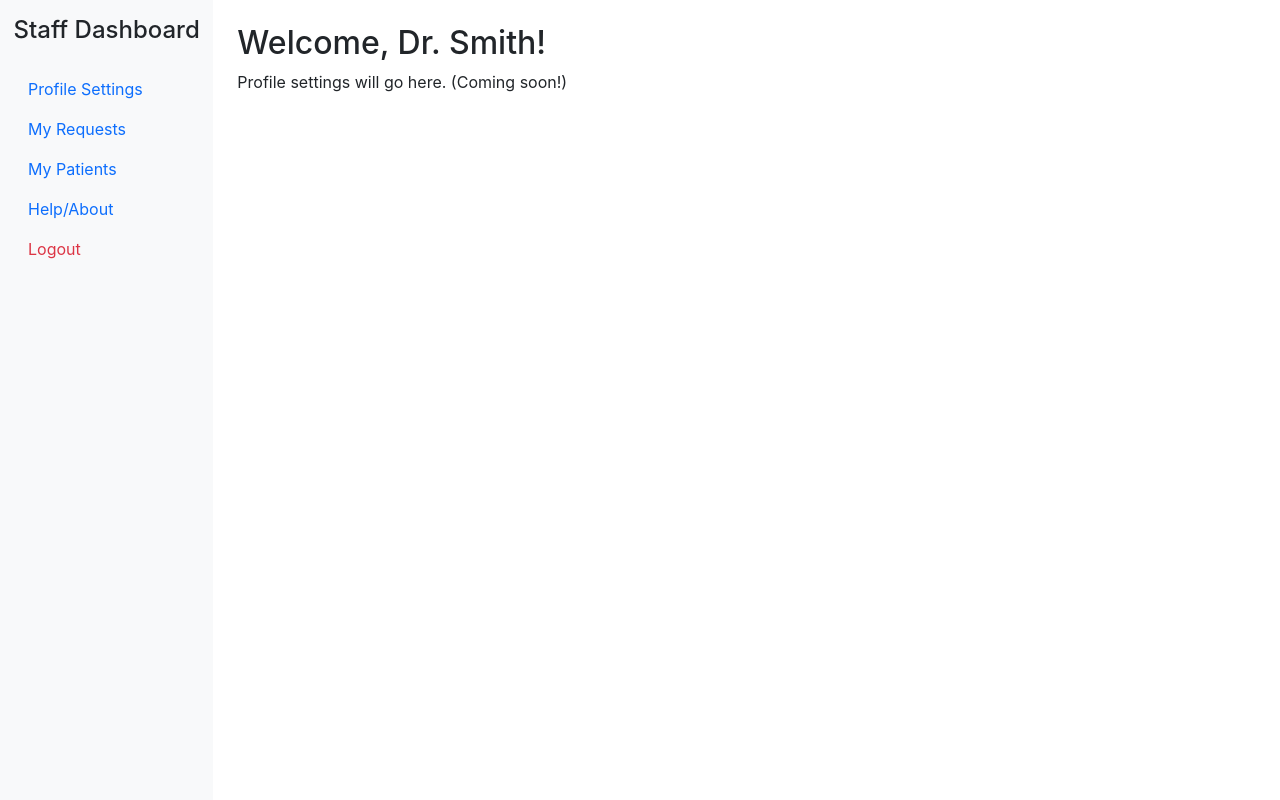
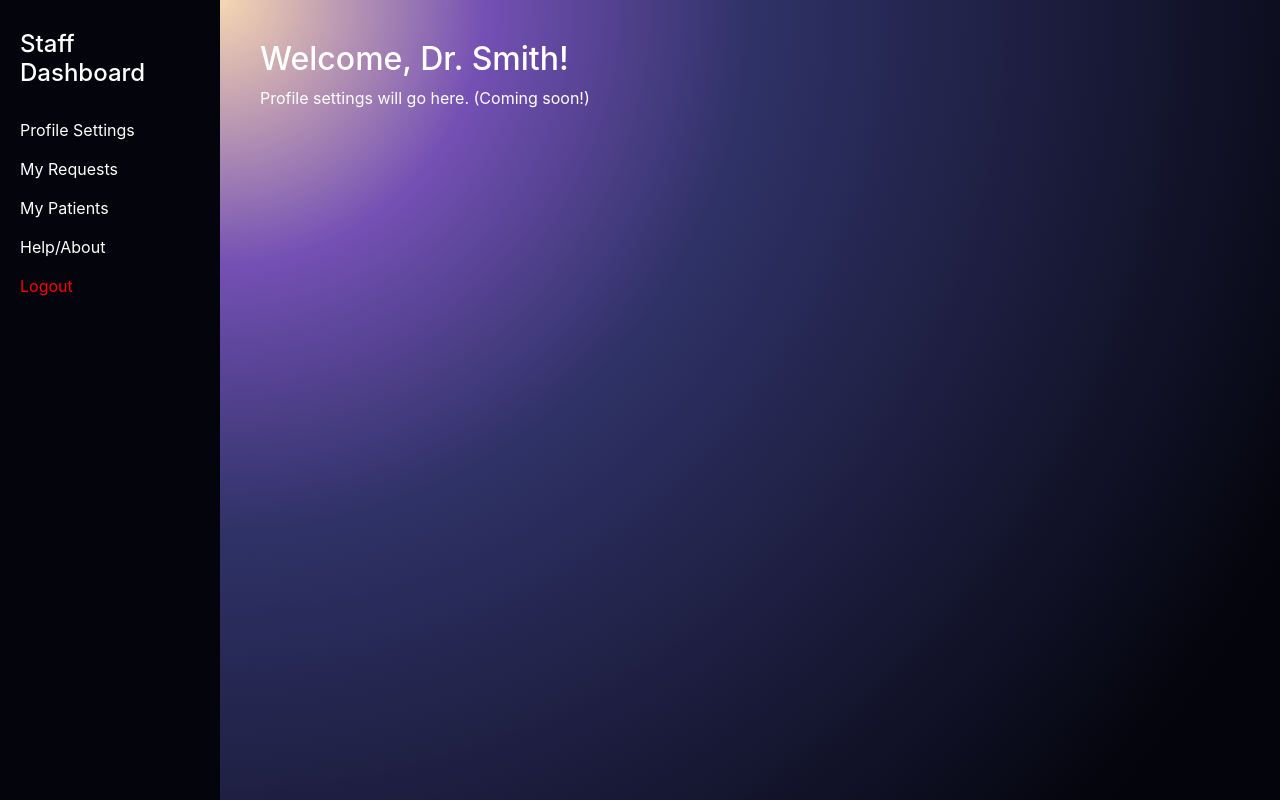
Before and after one commit to Anisha-Hasan/react-blockchain-dicom-protection, a React (Create React App) app: page /staff-dashboard in a window 1280 px wide. Built offline with nearby package versions, Linux system fonts and the light colour scheme.

Commit message:
Dashboard.css is added for both the Dashboards

```diff
--- /dev/null
+++ b/src/components/Dashboard.css
@@ -0,0 +1,37 @@
+.dashboard-container {
+  display: flex;
+  height: 100vh;
+}
+
+.sidebar {
+  width: 220px;
+  background: #04040c;
+  color: #fff;
+  padding: 30px 20px;
+}
+
+.sidebar h2 {
+  font-size: 1.5rem;
+  margin-bottom: 30px;
+}
+
+.sidebar ul {
+  list-style: none;
+  padding: 0;
+}
+
+.sidebar ul li {
+  margin: 15px 0;
+  cursor: pointer;
+}
+
+.sidebar ul li:hover {
+  color: #7450b4;
+}
+
+.main-content {
+  flex-grow: 1;
+  padding: 40px;
+  background: radial-gradient(circle at top left, #f7d7b1 0%, #7450b4 20%, #2f3267 40%, #04040c 90%);
+  color: #fff;
+}
--- a/src/components/PatientDashboard.js
+++ b/src/components/PatientDashboard.js
@@ -1,56 +1,28 @@
 import React, { useState } from 'react';
+import './Dashboard.css';
 
 function PatientDashboard() {
   const [section, setSection] = useState('profile');
 
-  // Dummy patient name for now
   const patientName = 'Mark';
 
   return (
-    <div className="container-fluid">
-      <div className="row">
+    <div className="dashboard-container">
       {/* Sidebar */}
-        <nav className="col-md-3 col-lg-2 d-md-block bg-light sidebar collapse" style={{ height: '100vh' }}>
-          <div className="position-sticky pt-3">
-            <h4 className="text-center mb-4">Dashboard</h4>
-            <ul className="nav flex-column">
-              <li className="nav-item">
-                <button className="nav-link btn btn-link text-start" onClick={() => setSection('profile')}>
-                  Profile Settings
-                </button>
-              </li>
-              <li className="nav-item">
-                <button className="nav-link btn btn-link text-start" onClick={() => setSection('requests')}>
-                  Access Requests
-                </button>
-              </li>
-              <li className="nav-item">
-                <button className="nav-link btn btn-link text-start" onClick={() => setSection('dicoms')}>
-                  My DICOMs
-                </button>
-              </li>
-              <li className="nav-item">
-                <button className="nav-link btn btn-link text-start" onClick={() => setSection('log')}>
-                  Access Log
-                </button>
-              </li>
-              <li className="nav-item">
-                <button className="nav-link btn btn-link text-start" onClick={() => setSection('help')}>
-                  Help/About
-                </button>
-              </li>
-              <li className="nav-item">
-                <button className="nav-link btn btn-link text-start text-danger" onClick={() => alert('Logging out')}>
-                  Logout
-                </button>
-              </li>
+      <aside className="sidebar">
+        <h2>Patient Dashboard</h2>
+        <ul>
+          <li onClick={() => setSection('profile')}>Profile Settings</li>
+          <li onClick={() => setSection('requests')}>Access Requests</li>
+          <li onClick={() => setSection('dicoms')}>My DICOMs</li>
+          <li onClick={() => setSection('log')}>Access Log</li>
+          <li onClick={() => setSection('help')}>Help/About</li>
+          <li onClick={() => alert('Logging out')} style={{ color: 'red' }}>Logout</li>
         </ul>
-          </div>
-        </nav>
+      </aside>
 
       {/* Main Content */}
-        <main className="col-md-9 ms-sm-auto col-lg-10 px-md-4">
-          <div className="pt-4">
+      <main className="main-content">
         {section === 'profile' && (
           <div>
             <h2>Welcome back, {patientName}!</h2>
@@ -81,9 +53,7 @@ function PatientDashboard() {
             <p>Learn more about this system. (Coming soon!)</p>
           </div>
         )}
-          </div>
       </main>
-      </div>
     </div>
   );
 }
--- a/src/components/StaffDashboard.js
+++ b/src/components/StaffDashboard.js
@@ -1,18 +1,17 @@
 import React, { useState } from 'react';
+import './Dashboard.css';
 
 function StaffDashboard() {
   const [section, setSection] = useState('profile');
 
   const staffName = 'Dr. Smith';
 
-  // Dummy data for requests
   const requests = [
     { id: 1, patient: 'Mark', status: 'Approved' },
     { id: 2, patient: 'Sarah', status: 'Pending' },
     { id: 3, patient: 'John', status: 'Declined' },
   ];
 
-  // Dummy data for patients
   const patients = [
     { id: 'P001', name: 'Mark', permission: 'Granted' },
     { id: 'P002', name: 'Sarah', permission: 'Pending' },
@@ -20,48 +19,21 @@ function StaffDashboard() {
   ];
 
   return (
-    <div className="container-fluid">
-      <div className="row">
+    <div className="dashboard-container">
       {/* Sidebar */}
-        <nav className="col-md-3 col-lg-2 d-md-block bg-light sidebar collapse" style={{ height: '100vh' }}>
-          <div className="position-sticky pt-3">
-            <h4 className="text-center mb-4">Staff Dashboard</h4>
-            <ul className="nav flex-column">
-              <li className="nav-item">
-                <button className="nav-link btn btn-link text-start" onClick={() => setSection('profile')}>
-                  Profile Settings
-                </button>
-              </li>
-              <li className="nav-item">
-                <button className="nav-link btn btn-link text-start" onClick={() => setSection('requests')}>
-                  My Requests
-                </button>
-              </li>
-              <li className="nav-item">
-                <button className="nav-link btn btn-link text-start" onClick={() => setSection('patients')}>
-                  My Patients
-                </button>
-              </li>
-              <li className="nav-item">
-                <button className="nav-link btn btn-link text-start" onClick={() => setSection('help')}>
-                  Help/About
-                </button>
-              </li>
-              <li className="nav-item">
-                <button
-                  className="nav-link btn btn-link text-start text-danger"
-                  onClick={() => alert('Logging out')}
-                >
-                  Logout
-                </button>
-              </li>
+      <aside className="sidebar">
+        <h2>Staff Dashboard</h2>
+        <ul>
+          <li onClick={() => setSection('profile')}>Profile Settings</li>
+          <li onClick={() => setSection('requests')}>My Requests</li>
+          <li onClick={() => setSection('patients')}>My Patients</li>
+          <li onClick={() => setSection('help')}>Help/About</li>
+          <li onClick={() => alert('Logging out')} style={{ color: 'red' }}>Logout</li>
         </ul>
-          </div>
-        </nav>
+      </aside>
 
       {/* Main Content */}
-        <main className="col-md-9 ms-sm-auto col-lg-10 px-md-4">
-          <div className="pt-4">
+      <main className="main-content">
         {section === 'profile' && (
           <div>
             <h2>Welcome, {staffName}!</h2>
@@ -126,9 +98,7 @@ function StaffDashboard() {
             </p>
           </div>
         )}
-          </div>
       </main>
-      </div>
     </div>
   );
 }
```
Lines whose indentation alone changed are shown as unchanged.
